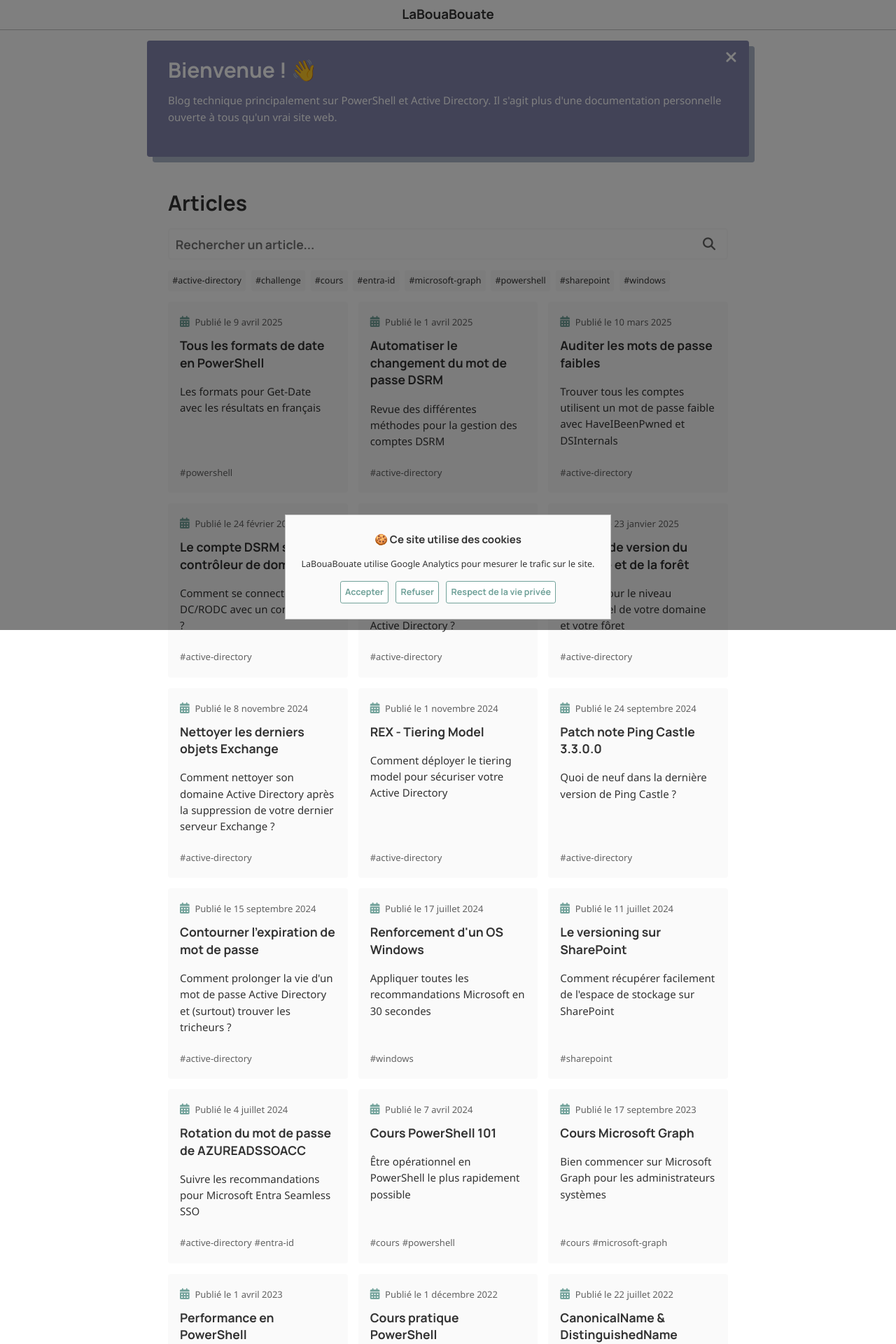
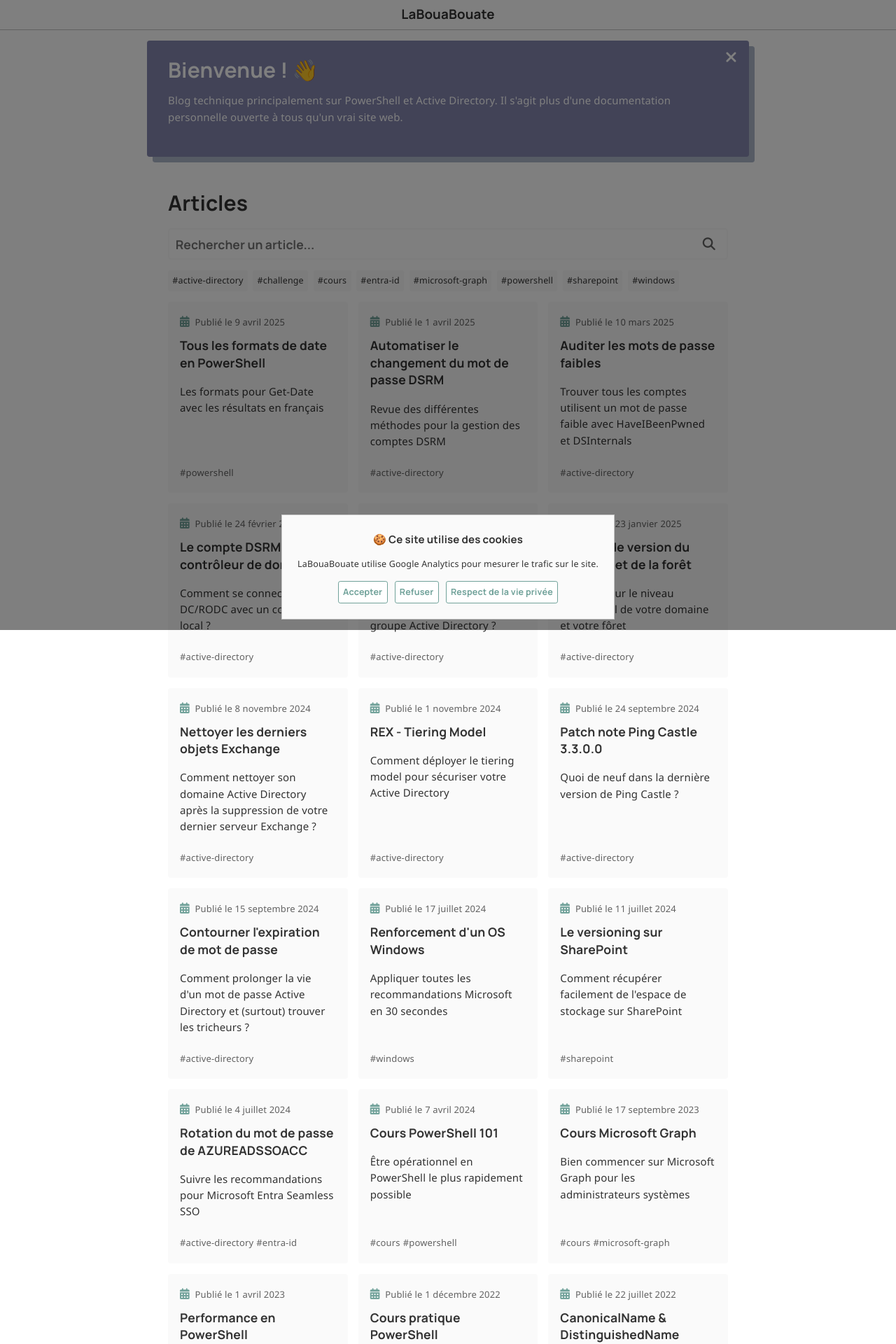
Before and after one commit to leobouard/leobouard.github.io, a Jekyll site: the page built from _pages/blog.html, in a window 1280 px wide. Shown: the top 1920 px of the page at 70% size. Built offline with Jekyll 4.4.1, drawn with Linux system fonts in a browser that asks for light colours; nearby versions of some CDN libraries; some web fonts are replaced.

Commit message:
Update style.scss

```diff
--- a/assets/css/style.scss
+++ b/assets/css/style.scss
@@ -5,6 +5,7 @@ html {
     font-family: var(--textfont);
     font-size: 15px;
     font-weight: 400;
+    letter-spacing: 0.01em;
     height: 100%;
     line-height: 155%;
     -webkit-print-color-adjust: exact;
@@ -55,7 +56,6 @@ main {
     html {
         font-weight: 400;
         height: 100%;
-        letter-spacing: 0.2px;
         line-height: 150%;
     }
 
```
